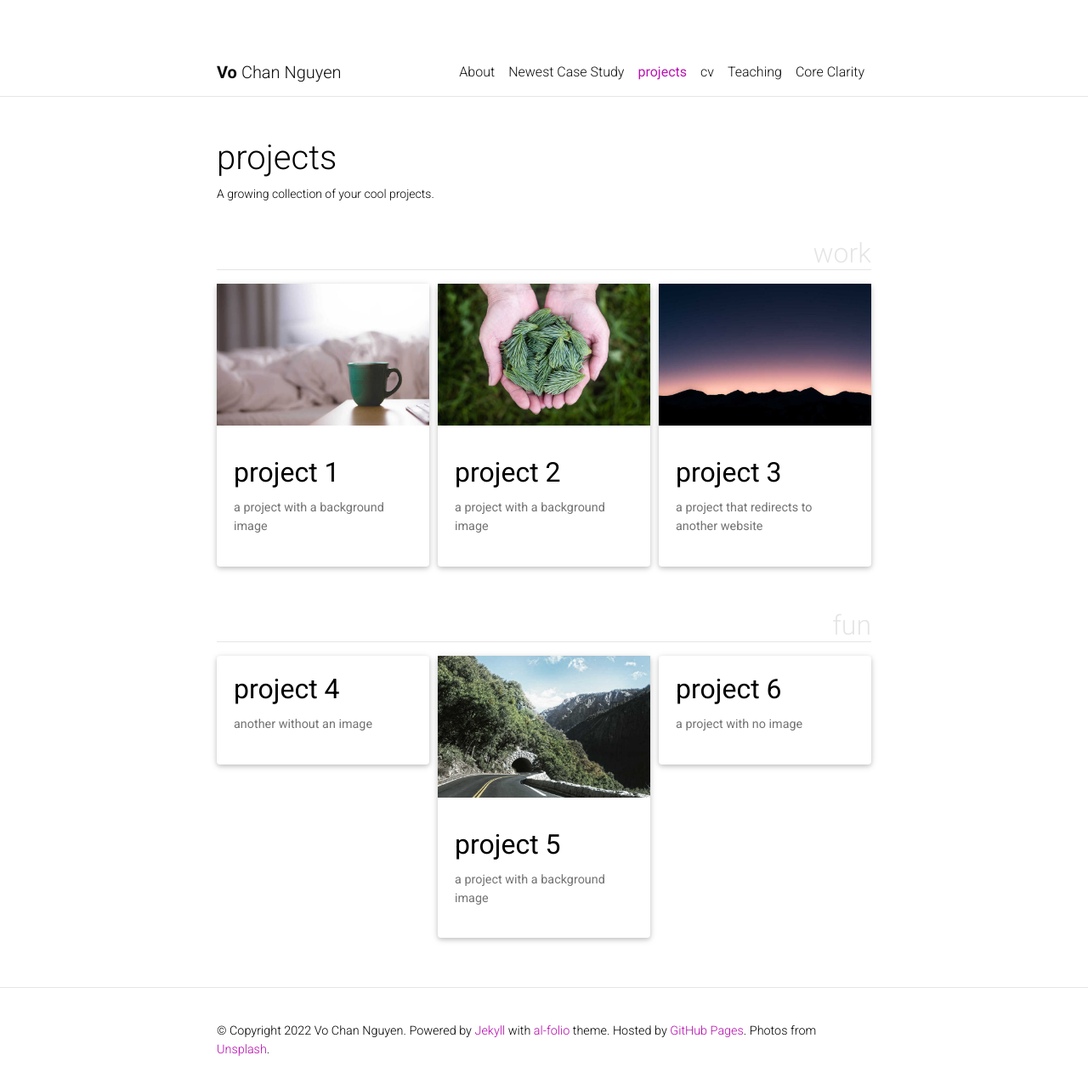
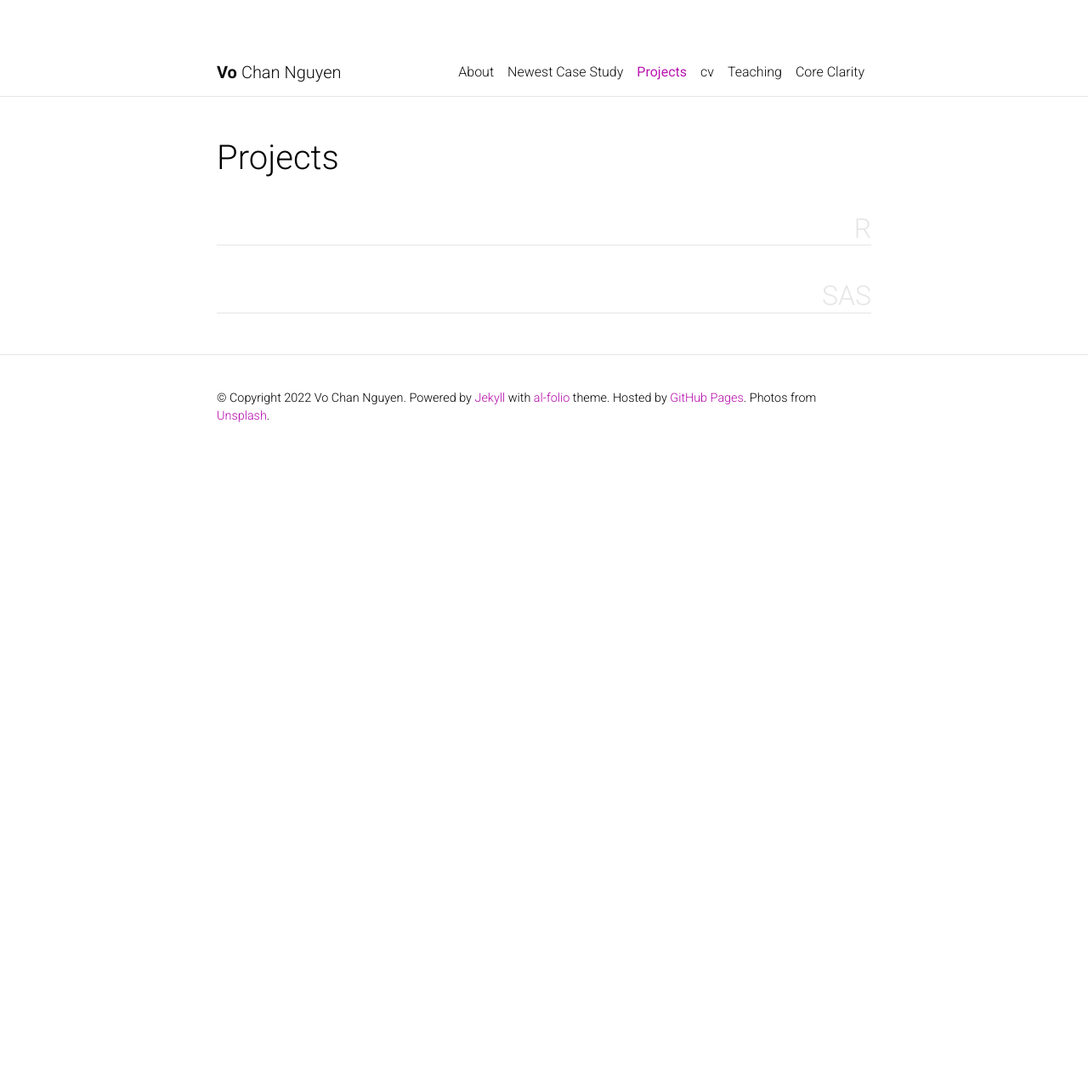
Before and after one commit to Vochannguyen/vochannguyen.github.io, a Jekyll site: the page built from _pages/projects.md, in a window 1280 px wide and 1287 px high. Shown: the top 1282 px of the window at 85% size. Built offline with Jekyll 4.4.1, drawn with Linux system fonts in a browser that asks for light colours; full-size pictures stand in for the smaller copies a plugin makes; comment, search, counter and statistics services are not loaded; a style sheet for code colours, icons or effects is not loaded.

Commit message:
new change

```diff
--- a/_pages/projects.md
+++ b/_pages/projects.md
@@ -1,11 +1,11 @@
 ---
 layout: page
-title: projects
-permalink: /projects/
-description: A growing collection of your cool projects.
+title: Projects
+permalink: /Data Science Projects/
+description:
 nav: true
 nav_order: 2
-display_categories: [work, fun]
+display_categories: [R, SAS]
 horizontal: false
 ---
 
```
Also changed, not shown: _pages/about.html (+10 -12 lines), _pages/about.md (+11 -12 lines).
